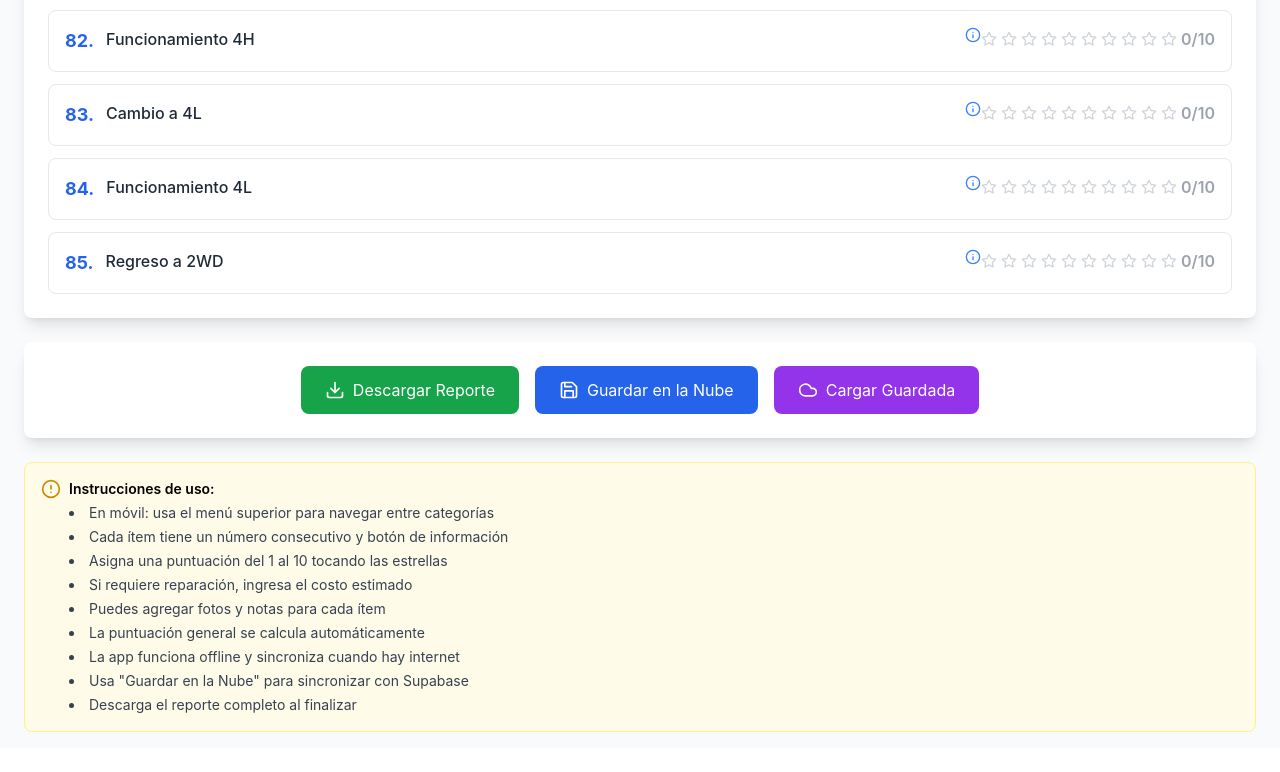
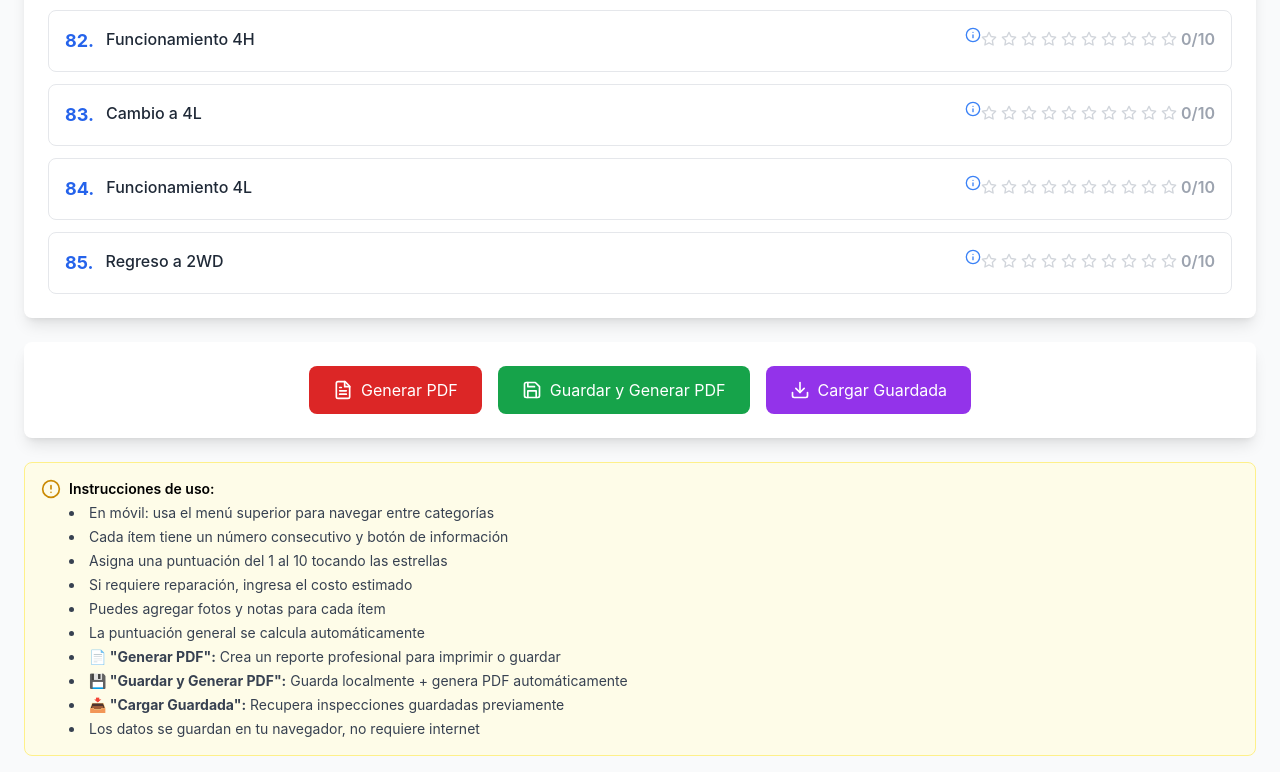
Before and after one commit to ARQUI2709/MOTIX, a Next.js app: page / in a window 1280 px wide. Shown: the part 7596-8368 px from the top of the page. Before the commit the page ends 8344 px from the top, so only its background shows below. Built offline with nearby package versions, Linux system fonts and the light colour scheme.

Commit message:
Fix: add index page

```diff
--- a/components/InspectionApp.jsx
+++ b/components/InspectionApp.jsx
@@ -1,5 +1,5 @@
-import React, { useState, useEffect, useMemo } from 'react';
-import { Camera, Save, Download, Plus, AlertCircle, Info, Star, Menu, X, Cloud, CloudOff } from 'lucide-react';
+import React, { useState, useEffect } from 'react';
+import { Camera, Save, Download, Plus, AlertCircle, Info, Star, Menu, X, Cloud, CloudOff, FileText } from 'lucide-react';
 
 const InspectionApp = () => {
   const [vehicleInfo, setVehicleInfo] = useState({
@@ -23,6 +23,7 @@ const InspectionApp = () => {
   const [activeCategory, setActiveCategory] = useState(null);
   const [saving, setSaving] = useState(false);
   const [isOnline, setIsOnline] = useState(true);
+  const [generatingPDF, setGeneratingPDF] = useState(false);
 
   // Detectar conexión a internet
   useEffect(() => {
@@ -38,8 +39,7 @@ const InspectionApp = () => {
     };
   }, []);
 
-  // Memoize checklistStructure to avoid recreating it on every render
-  const checklistStructure = useMemo(() => ({
+  const checklistStructure = {
     'Documentación Legal': [
       { name: 'SOAT vigente', description: 'Verificar fecha de vencimiento en el documento físico o digital. Consultar en www.runt.com.co si es auténtico.' },
       { name: 'Revisión Técnico-Mecánica', description: 'Revisar certificado vigente sin observaciones pendientes. Verificar que coincida la placa y fechas.' },
@@ -143,7 +143,7 @@ const InspectionApp = () => {
       { name: 'Funcionamiento 4L', description: 'Velocidad máxima 40km/h. Fuerza multiplicada notable. Sin saltos de tracción ni ruidos anormales.' },
       { name: 'Regreso a 2WD', description: 'Seguir manual del vehículo. Generalmente en movimiento para 4H→2H. Sin quedarse trabado en 4WD.' }
     ]
-  }), []);
+  };
 
   useEffect(() => {
     const initialData = {};
@@ -159,7 +159,7 @@ const InspectionApp = () => {
       });
     });
     setInspectionData(initialData);
-  }, [checklistStructure]);
+  }, []);
 
   useEffect(() => {
     let totalPoints = 0;
@@ -215,78 +215,241 @@ const InspectionApp = () => {
     }));
   };
 
-  // Función para guardar en Supabase
-  const saveToSupabase = async () => {
-    if (!isOnline) {
-      alert('No hay conexión a internet. La inspección se guardará localmente.');
-      generateReport();
-      return;
+  // Función para generar PDF en lugar de JSON
+  const generatePDFReport = async () => {
+    setGeneratingPDF(true);
+    try {
+      // Crear el contenido HTML del reporte
+      const htmlContent = `
+        <!DOCTYPE html>
+        <html>
+        <head>
+          <meta charset="UTF-8">
+          <title>Reporte de Inspección - ${vehicleInfo.placa || 'Sin Placa'}</title>
+          <style>
+            body {
+              font-family: Arial, sans-serif;
+              margin: 20px;
+              line-height: 1.6;
+              color: #333;
             }
+            .header {
+              text-align: center;
+              border-bottom: 3px solid #2563eb;
+              padding-bottom: 20px;
+              margin-bottom: 30px;
+            }
+            .header h1 {
+              color: #1e40af;
+              margin: 0;
+            }
+            .vehicle-info {
+              background: #f8fafc;
+              padding: 20px;
+              border-radius: 8px;
+              margin-bottom: 30px;
+            }
+            .vehicle-info h2 {
+              color: #1e40af;
+              margin-top: 0;
+            }
+            .info-grid {
+              display: grid;
+              grid-template-columns: repeat(3, 1fr);
+              gap: 15px;
+            }
+            .info-item {
+              padding: 10px;
+              background: white;
+              border-radius: 4px;
+              border-left: 4px solid #2563eb;
+            }
+            .summary {
+              background: #fef3c7;
+              padding: 20px;
+              border-radius: 8px;
+              margin-bottom: 30px;
+              text-align: center;
+            }
+            .summary h2 {
+              color: #d97706;
+              margin-top: 0;
+            }
+            .score {
+              font-size: 3em;
+              font-weight: bold;
+              color: ${parseFloat(totalScore) >= 8 ? '#059669' : parseFloat(totalScore) >= 5 ? '#d97706' : '#dc2626'};
+            }
+            .category {
+              margin-bottom: 30px;
+              page-break-inside: avoid;
+            }
+            .category h3 {
+              background: #1e40af;
+              color: white;
+              padding: 15px;
+              margin: 0;
+              border-radius: 8px 8px 0 0;
+            }
+            .category-content {
+              border: 1px solid #e5e7eb;
+              border-top: none;
+              border-radius: 0 0 8px 8px;
+            }
+            .item {
+              padding: 15px;
+              border-bottom: 1px solid #f3f4f6;
+            }
+            .item:last-child {
+              border-bottom: none;
+            }
+            .item-header {
+              display: flex;
+              justify-content: space-between;
+              align-items: center;
+              margin-bottom: 10px;
+            }
+            .item-name {
+              font-weight: bold;
+              color: #374151;
+            }
+            .item-score {
+              padding: 5px 10px;
+              border-radius: 20px;
+              color: white;
+              font-weight: bold;
+            }
+            .score-excellent { background: #059669; }
+            .score-good { background: #0284c7; }
+            .score-fair { background: #d97706; }
+            .score-poor { background: #dc2626; }
+            .score-not-evaluated { background: #6b7280; }
+            .repair-cost {
+              color: #dc2626;
+              font-weight: bold;
+            }
+            .notes {
+              background: #f1f5f9;
+              padding: 10px;
+              border-radius: 4px;
+              margin-top: 10px;
+              font-style: italic;
+            }
+            .footer {
+              margin-top: 50px;
+              text-align: center;
+              font-size: 0.9em;
+              color: #6b7280;
+              border-top: 1px solid #e5e7eb;
+              padding-top: 20px;
+            }
+            @media print {
+              body { margin: 10px; }
+              .category { page-break-inside: avoid; }
+            }
+          </style>
+        </head>
+        <body>
+          <div class="header">
+            <h1>🚙 REPORTE DE INSPECCIÓN VEHÍCULO 4x4</h1>
+            <p>Evaluación técnica completa para vehículos usados en Colombia</p>
+            <p><strong>Fecha:</strong> ${new Date().toLocaleDateString('es-CO')}</p>
+          </div>
 
-    setSaving(true);
-    try {
-      // Validar que hay datos mínimos
-      if (!vehicleInfo.placa || !vehicleInfo.marca) {
-        throw new Error('Placa y marca son campos obligatorios');
-      }
+          <div class="vehicle-info">
+            <h2>📋 INFORMACIÓN DEL VEHÍCULO</h2>
+            <div class="info-grid">
+              <div class="info-item"><strong>Marca:</strong> ${vehicleInfo.marca || 'No especificado'}</div>
+              <div class="info-item"><strong>Modelo:</strong> ${vehicleInfo.modelo || 'No especificado'}</div>
+              <div class="info-item"><strong>Año:</strong> ${vehicleInfo.año || 'No especificado'}</div>
+              <div class="info-item"><strong>Placa:</strong> ${vehicleInfo.placa || 'No especificado'}</div>
+              <div class="info-item"><strong>Kilometraje:</strong> ${vehicleInfo.kilometraje || 'No especificado'}</div>
+              <div class="info-item"><strong>Precio:</strong> ${vehicleInfo.precio || 'No especificado'}</div>
+              <div class="info-item"><strong>Vendedor:</strong> ${vehicleInfo.vendedor || 'No especificado'}</div>
+              <div class="info-item"><strong>Teléfono:</strong> ${vehicleInfo.telefono || 'No especificado'}</div>
+              <div class="info-item"><strong>Fecha Inspección:</strong> ${vehicleInfo.fecha || 'No especificado'}</div>
+            </div>
+          </div>
 
-      // Subir fotos primero
-      const photoUrls = {};
-      for (const [key, photoData] of Object.entries(photos)) {
-        if (photoData) {
-          const fileName = `${Date.now()}-${key}.jpg`;
-          try {
-            const response = await fetch('/api/upload-image', {
-              method: 'POST',
-              headers: { 'Content-Type': 'application/json' },
-              body: JSON.stringify({ image: photoData, fileName })
-            });
-            const result = await response.json();
-            if (result.success) {
-              photoUrls[key] = result.url;
-            }
-          } catch (photoError) {
-            console.warn(`Error subiendo foto ${key}:`, photoError);
-          }
-        }
-      }
+          <div class="summary">
+            <h2>📊 RESUMEN EJECUTIVO</h2>
+            <div class="score">${totalScore}/10</div>
+            <p><strong>Estado General:</strong> ${getOverallCondition().text}</p>
+            <p><strong>Costo Total de Reparaciones:</strong> <span style="color: #dc2626; font-weight: bold;">$${totalRepairCost.toLocaleString()} COP</span></p>
+            <p><strong>Items Evaluados:</strong> ${Object.values(inspectionData).reduce((acc, cat) =>
+              acc + Object.values(cat).filter(item => item.evaluated).length, 0
+            )} de ${Object.values(checklistStructure).reduce((acc, cat) => acc + cat.length, 0)} puntos de inspección</p>
+          </div>
 
-      // Preparar datos de la inspección
-      const inspectionRecord = {
-        vehicle_info: vehicleInfo,
-        inspection_data: inspectionData,
-        total_score: parseFloat(totalScore),
-        total_repair_cost: totalRepairCost,
-        photo_urls: photoUrls,
-        status: 'completed',
-        created_at: new Date().toISOString()
+          ${Object.entries(checklistStructure).map(([category, items], categoryIndex) => {
+            const categoryData = inspectionData[category] || {};
+            const evaluatedItems = items.filter(item => categoryData[item.name]?.evaluated);
+
+            if (evaluatedItems.length === 0) return '';
+
+            return `
+              <div class="category">
+                <h3>${categoryIndex + 1}. ${category.toUpperCase()}</h3>
+                <div class="category-content">
+                  ${items.map((item, itemIndex) => {
+                    const itemData = categoryData[item.name] || {};
+                    if (!itemData.evaluated) return '';
+
+                    const scoreClass = itemData.score >= 8 ? 'score-excellent' :
+                                     itemData.score >= 7 ? 'score-good' :
+                                     itemData.score >= 5 ? 'score-fair' :
+                                     itemData.score > 0 ? 'score-poor' : 'score-not-evaluated';
+
+                    return `
+                      <div class="item">
+                        <div class="item-header">
+                          <span class="item-name">${itemIndex + 1}. ${item.name}</span>
+                          <span class="item-score ${scoreClass}">${itemData.score}/10</span>
+                        </div>
+                        ${itemData.repairCost > 0 ? `<p class="repair-cost">💰 Costo de reparación: $${parseFloat(itemData.repairCost).toLocaleString()} COP</p>` : ''}
+                        ${itemData.notes ? `<div class="notes">📝 Notas: ${itemData.notes}</div>` : ''}
+                      </div>
+                    `;
+                  }).join('')}
+                </div>
+              </div>
+            `;
+          }).join('')}
+
+          <div class="footer">
+            <p>🔧 Reporte generado por MOTIX - Sistema de Inspección de Vehículos 4x4</p>
+            <p>Este reporte es una herramienta de evaluación técnica. Se recomienda consultar con un mecánico especializado antes de tomar decisiones de compra.</p>
+            <p><strong>Versión:</strong> 1.0 | <strong>Generado:</strong> ${new Date().toLocaleString('es-CO')}</p>
+          </div>
+        </body>
+        </html>
+      `;
+
+      // Crear un nuevo documento HTML para imprimir
+      const printWindow = window.open('', '_blank');
+      printWindow.document.write(htmlContent);
+      printWindow.document.close();
+
+      // Esperar a que se cargue y luego imprimir
+      printWindow.onload = () => {
+        setTimeout(() => {
+          printWindow.print();
+          printWindow.close();
+        }, 500);
       };
 
-      // Guardar inspección en Supabase
-      const response = await fetch('/api/inspections', {
-        method: 'POST',
-        headers: { 'Content-Type': 'application/json' },
-        body: JSON.stringify(inspectionRecord)
-      });
-
-      const result = await response.json();
-      if (result.success) {
-        alert('✅ Inspección guardada exitosamente en la nube!');
-        // También generar reporte local como respaldo
-        generateReport();
-      } else {
-        throw new Error(result.error || 'Error desconocido al guardar');
-      }
+      alert('✅ El reporte se abrirá en una nueva ventana para imprimir o guardar como PDF');
     } catch (error) {
-      console.error('Error saving to Supabase:', error);
-      alert(`❌ Error al guardar en la nube: ${error.message}\n\nSe generará un respaldo local.`);
-      generateReport();
+      console.error('Error generando PDF:', error);
+      alert('❌ Error al generar el reporte PDF: ' + error.message);
     } finally {
-      setSaving(false);
+      setGeneratingPDF(false);
     }
   };
 
-  const generateReport = () => {
+  // Función mejorada para guardar en localStorage como respaldo
+  const saveToLocalStorage = () => {
+    try {
       const report = {
         vehicleInfo,
         inspectionData,
@@ -302,48 +465,70 @@ const InspectionApp = () => {
         }
       };
 
-    console.log('Reporte generado:', report);
+      const savedInspections = JSON.parse(localStorage.getItem('motixInspections') || '[]');
+      savedInspections.push(report);
 
-    const dataStr = JSON.stringify(report, null, 2);
-    const dataUri = 'data:application/json;charset=utf-8,'+ encodeURIComponent(dataStr);
-    const exportFileDefaultName = `inspeccion_${vehicleInfo.placa || 'SIN_PLACA'}_${vehicleInfo.fecha}.json`;
+      // Mantener solo las últimas 10 inspecciones
+      if (savedInspections.length > 10) {
+        savedInspections.splice(0, savedInspections.length - 10);
+      }
 
-    const linkElement = document.createElement('a');
-    linkElement.setAttribute('href', dataUri);
-    linkElement.setAttribute('download', exportFileDefaultName);
-    linkElement.click();
+      localStorage.setItem('motixInspections', JSON.stringify(savedInspections));
+      alert('✅ Inspección guardada localmente como respaldo');
+    } catch (error) {
+      console.error('Error guardando localmente:', error);
+      alert('❌ Error al guardar respaldo local');
+    }
   };
 
-  // Función para cargar inspecciones guardadas
-  const loadInspections = async () => {
-    if (!isOnline) {
-      alert('No hay conexión a internet para cargar inspecciones guardadas.');
+  // Función simplificada para intentar guardar (sin Supabase por ahora)
+  const saveInspection = async () => {
+    setSaving(true);
+    try {
+      // Validar que hay datos mínimos
+      if (!vehicleInfo.placa || !vehicleInfo.marca) {
+        throw new Error('Placa y marca son campos obligatorios');
+      }
+
+      // Guardar localmente como respaldo principal
+      saveToLocalStorage();
+
+      // Generar reporte PDF automáticamente
+      await generatePDFReport();
+
+    } catch (error) {
+      console.error('Error saving inspection:', error);
+      alert(`❌ Error: ${error.message}`);
+    } finally {
+      setSaving(false);
+    }
+  };
+
+  // Función para cargar inspecciones del localStorage
+  const loadLocalInspections = () => {
+    try {
+      const savedInspections = JSON.parse(localStorage.getItem('motixInspections') || '[]');
+
+      if (savedInspections.length === 0) {
+        alert('No hay inspecciones guardadas localmente.');
         return;
       }
 
-    try {
-      const response = await fetch('/api/inspections');
-      const result = await response.json();
-
-      if (result.success && result.data.length > 0) {
-        const inspectionsList = result.data.map(inspection =>
-          `${inspection.vehicle_info.placa || 'SIN PLACA'} - ${inspection.vehicle_info.marca} ${inspection.vehicle_info.modelo} (${new Date(inspection.created_at).toLocaleDateString()})`
+      const inspectionsList = savedInspections.map((inspection, index) =>
+        `${index + 1}. ${inspection.vehicleInfo.placa || 'SIN PLACA'} - ${inspection.vehicleInfo.marca} ${inspection.vehicleInfo.modelo} (${new Date(inspection.summary.date).toLocaleDateString()})`
       );
 
       const selected = prompt(`Inspecciones guardadas:\n${inspectionsList.join('\n')}\n\nEscribe el número de la inspección a cargar (1-${inspectionsList.length}):`);
 
       if (selected && !isNaN(selected) && selected >= 1 && selected <= inspectionsList.length) {
-          const selectedInspection = result.data[selected - 1];
-          setVehicleInfo(selectedInspection.vehicle_info);
-          setInspectionData(selectedInspection.inspection_data);
-          setPhotos(selectedInspection.photo_urls || {});
-          alert('Inspección cargada exitosamente!');
-        }
-      } else {
-        alert('No hay inspecciones guardadas.');
+        const selectedInspection = savedInspections[selected - 1];
+        setVehicleInfo(selectedInspection.vehicleInfo);
+        setInspectionData(selectedInspection.inspectionData);
+        setPhotos(selectedInspection.photos || {});
+        alert('✅ Inspección cargada exitosamente!');
       }
     } catch (error) {
-      alert('Error al cargar inspecciones: ' + error.message);
+      alert('❌ Error al cargar inspecciones: ' + error.message);
     }
   };
 
@@ -691,16 +876,26 @@ const InspectionApp = () => {
         <div className="bg-white rounded-lg shadow-lg p-4 sm:p-6 mt-4 sm:mt-6">
           <div className="flex flex-col sm:flex-row justify-center gap-3 sm:gap-4">
             <button
-              onClick={generateReport}
-              className="flex items-center justify-center px-4 sm:px-6 py-3 bg-green-600 text-white rounded-lg hover:bg-green-700"
+              onClick={generatePDFReport}
+              disabled={generatingPDF}
+              className="flex items-center justify-center px-4 sm:px-6 py-3 bg-red-600 text-white rounded-lg hover:bg-red-700 disabled:opacity-50"
             >
-              <Download className="mr-2" size={20} />
-              <span className="text-sm sm:text-base">Descargar Reporte</span>
+              {generatingPDF ? (
+                <>
+                  <div className="animate-spin rounded-full h-4 w-4 border-b-2 border-white mr-2"></div>
+                  <span className="text-sm sm:text-base">Generando PDF...</span>
+                </>
+              ) : (
+                <>
+                  <FileText className="mr-2" size={20} />
+                  <span className="text-sm sm:text-base">Generar PDF</span>
+                </>
+              )}
             </button>
             <button
-              onClick={saveToSupabase}
+              onClick={saveInspection}
               disabled={saving}
-              className="flex items-center justify-center px-4 sm:px-6 py-3 bg-blue-600 text-white rounded-lg hover:bg-blue-700 disabled:opacity-50"
+              className="flex items-center justify-center px-4 sm:px-6 py-3 bg-green-600 text-white rounded-lg hover:bg-green-700 disabled:opacity-50"
             >
               {saving ? (
                 <>
@@ -710,19 +905,17 @@ const InspectionApp = () => {
               ) : (
                 <>
                   <Save className="mr-2" size={20} />
-                  <span className="text-sm sm:text-base">Guardar en la Nube</span>
+                  <span className="text-sm sm:text-base">Guardar y Generar PDF</span>
                 </>
               )}
             </button>
-            {isOnline && (
             <button
-                onClick={loadInspections}
+              onClick={loadLocalInspections}
               className="flex items-center justify-center px-4 sm:px-6 py-3 bg-purple-600 text-white rounded-lg hover:bg-purple-700"
             >
-                <Cloud className="mr-2" size={20} />
+              <Download className="mr-2" size={20} />
               <span className="text-sm sm:text-base">Cargar Guardada</span>
             </button>
-            )}
           </div>
         </div>
 
@@ -739,9 +932,10 @@ const InspectionApp = () => {
                 <li>Si requiere reparación, ingresa el costo estimado</li>
                 <li>Puedes agregar fotos y notas para cada ítem</li>
                 <li>La puntuación general se calcula automáticamente</li>
-                <li>La app funciona offline y sincroniza cuando hay internet</li>
-                <li>Usa &quot;Guardar en la Nube&quot; para sincronizar con Supabase</li>
-                <li>Descarga el reporte completo al finalizar</li>
+                <li><strong>📄 "Generar PDF":</strong> Crea un reporte profesional para imprimir o guardar</li>
+                <li><strong>💾 "Guardar y Generar PDF":</strong> Guarda localmente + genera PDF automáticamente</li>
+                <li><strong>📥 "Cargar Guardada":</strong> Recupera inspecciones guardadas previamente</li>
+                <li>Los datos se guardan en tu navegador, no requiere internet</li>
               </ul>
             </div>
           </div>
```
Lines whose indentation alone changed are shown as unchanged.
